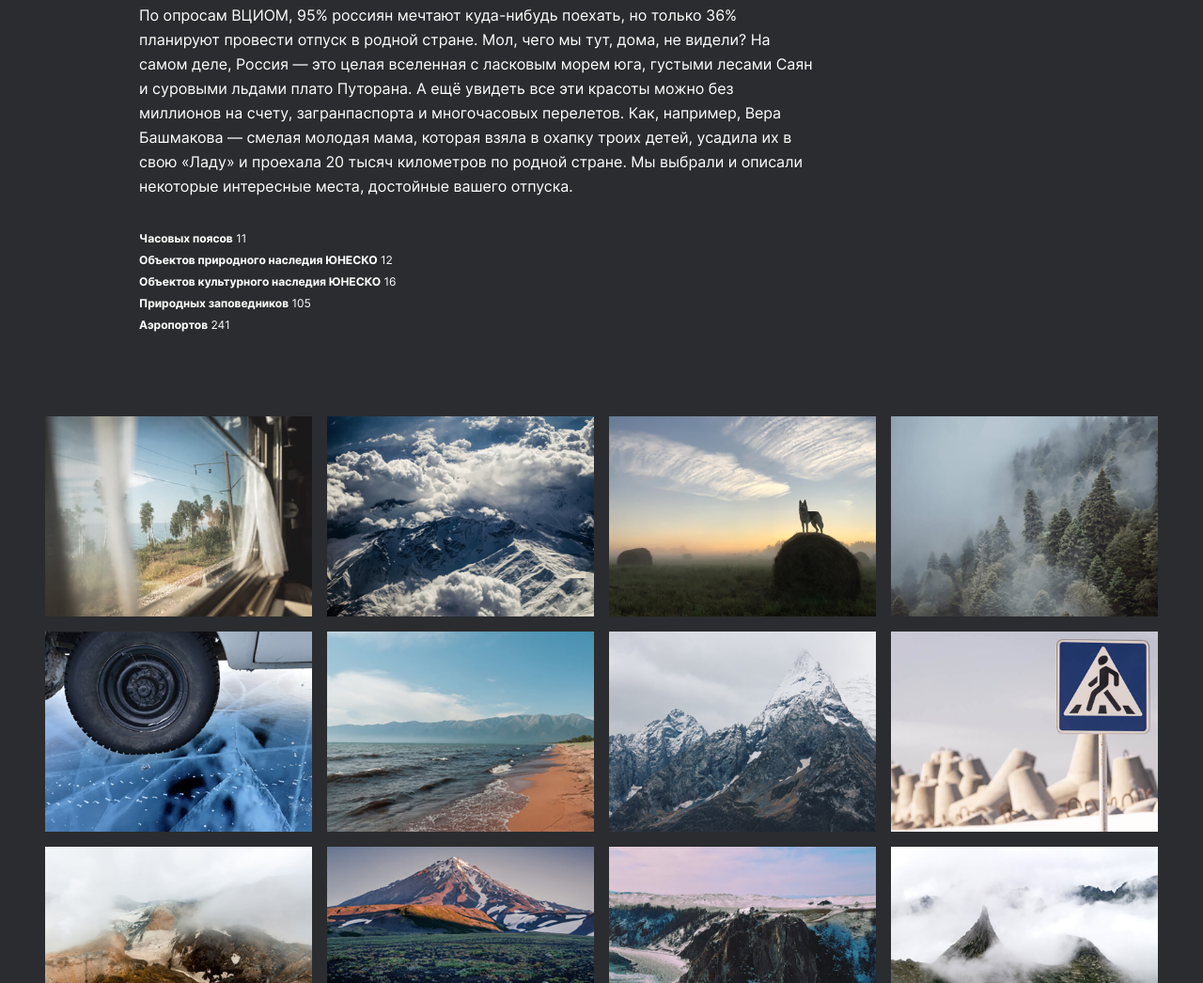
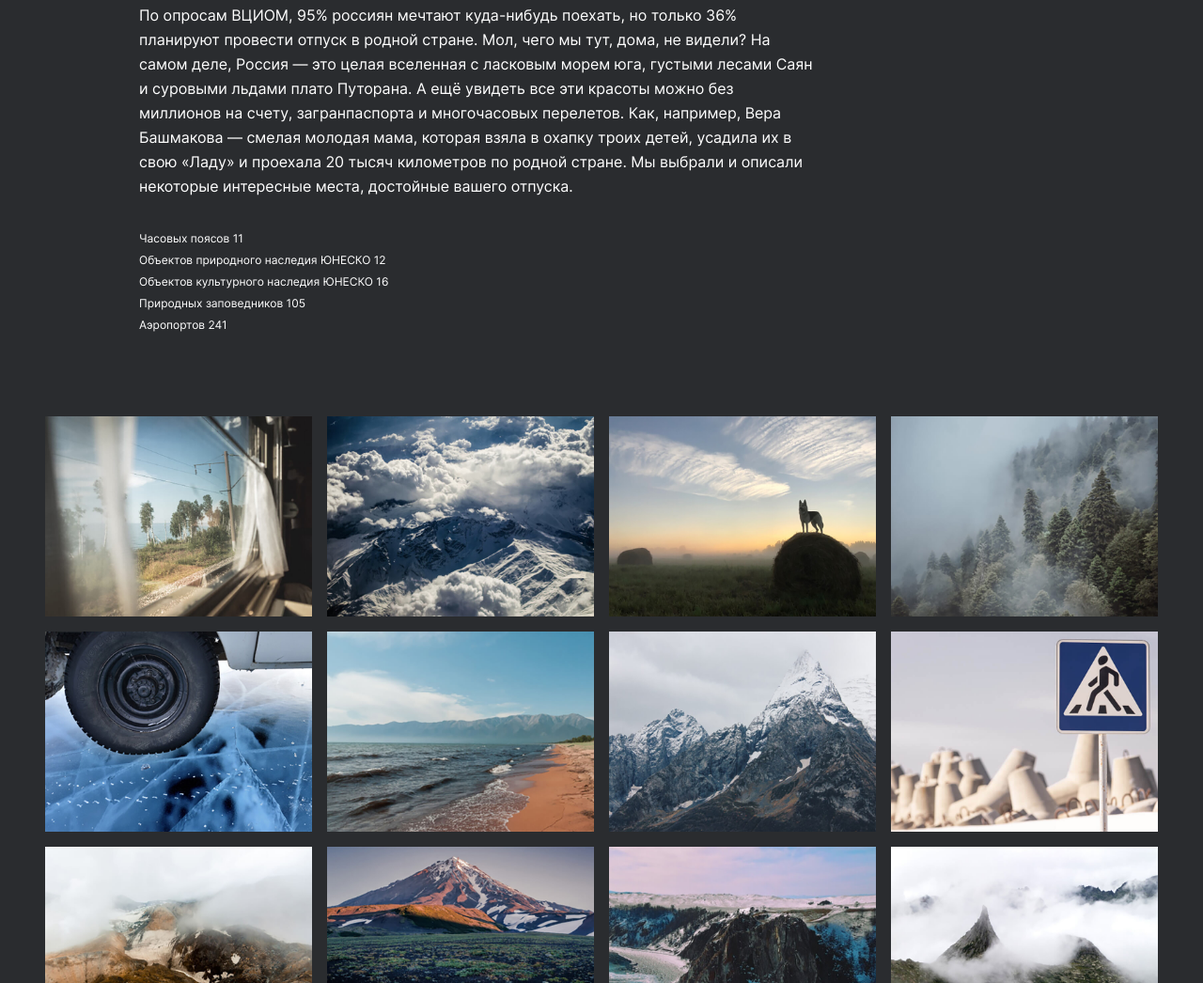
Before and after one commit to EgorSabyanin/russian-travel, a plain HTML site: page index.html in a window 1280 px wide. Shown: the part 1284-2330 px from the top of the page at 94% size. Drawn offline with Linux system fonts and the light colour scheme.

Commit message:
Поправка БЭМ #3

```diff
--- a/index.html
+++ b/index.html
@@ -47,13 +47,13 @@
           достойные вашего отпуска.
         </p>
         <ul class="intro__list">
-          <li class="intro__item"><span class="intro__item_weight_bold">Часовых поясов</span> 11</li>
-          <li class="intro__item"><span class="intro__item_weight_bold">Объектов природного наследия ЮНЕСКО</span> 12
+          <li class="intro__item"><span class="">Часовых поясов</span> 11</li>
+          <li class="intro__item"><span class="">Объектов природного наследия ЮНЕСКО</span> 12
           </li>
-          <li class="intro__item"><span class="intro__item_weight_bold">Объектов культурного наследия ЮНЕСКО</span> 16
+          <li class="intro__item"><span class="">Объектов культурного наследия ЮНЕСКО</span> 16
           </li>
-          <li class="intro__item"><span class="intro__item_weight_bold">Природных заповедников</span> 105</li>
-          <li class="intro__item"><span class="intro__item_weight_bold">Аэропортов</span> 241</li>
+          <li class="intro__item"><span class="">Природных заповедников</span> 105</li>
+          <li class="intro__item"><span class="">Аэропортов</span> 241</li>
         </ul>
       </section>
     </div>
```
